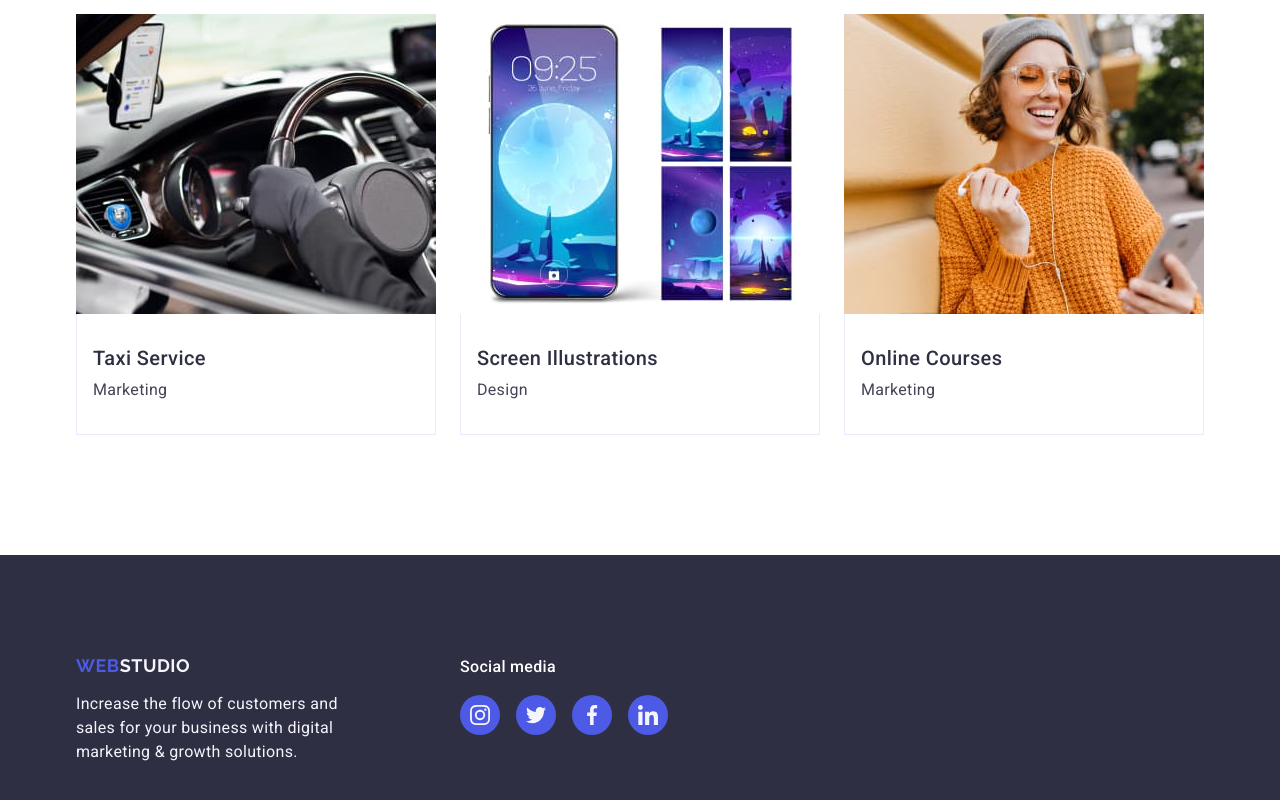
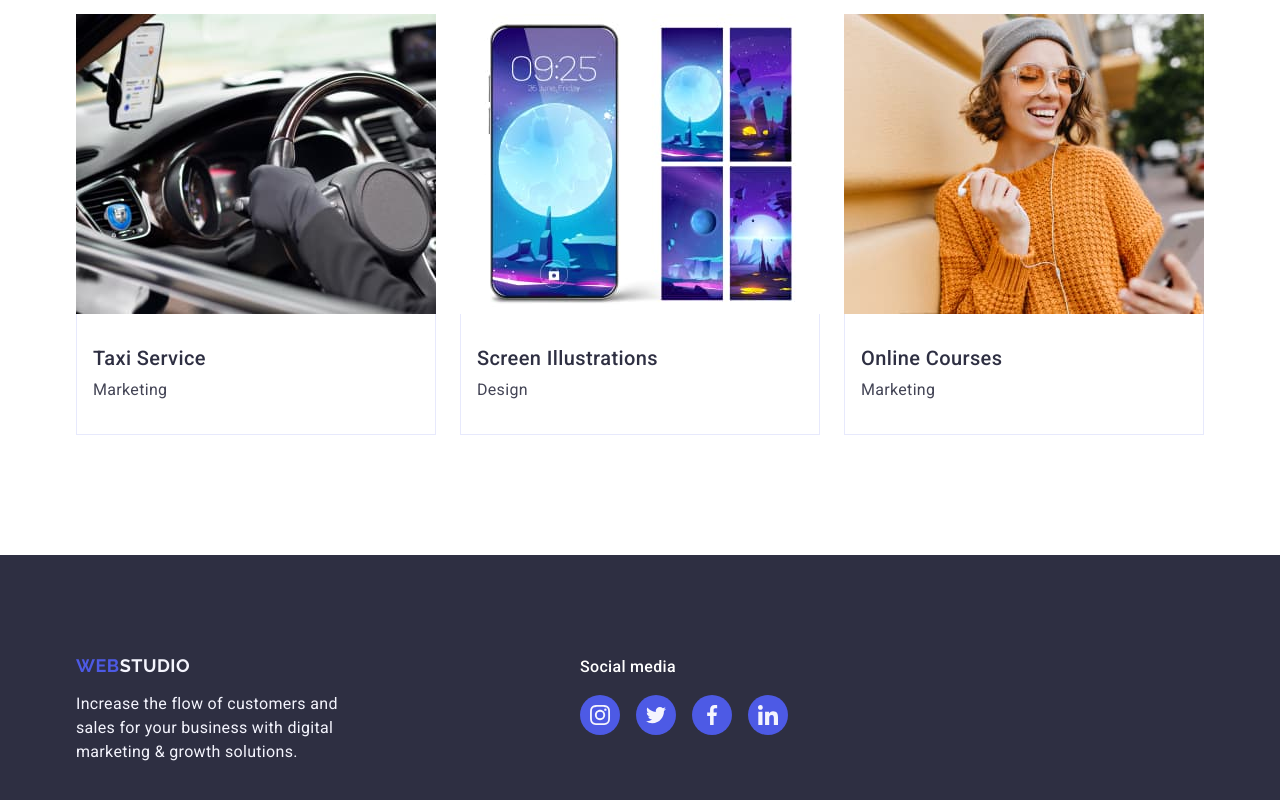
Before and after one commit to Karlson1979/goit-markup-hw-04, a website: page index.html in a window 1280 px wide. Shown: the part 2631-3431 px from the top of the page. Drawn offline with nearby package versions, Linux system fonts and the light colour scheme.

Commit message:
footer-ul

```diff
--- a/css/style.css
+++ b/css/style.css
@@ -434,6 +434,19 @@ transform: translateY(100%);
 .container-footer{
     display: flex;
     gap: 120px;
+    align-items: baseline;
+}
+
+.footer-contact{
+    margin-right: 120px;
+}
+.list-footer{
+    display: flex;
+    gap: 16px;
+}
+.item-footer{
+    width: 40px;
+    height: 40px;
 }
 .contact {
     background-color: #2E2F42;
--- a/index.html
+++ b/index.html
@@ -347,21 +347,26 @@
 
                 <p class="social">Social media</p>
                 <div class="social-link-footer">
-
-                    <a href="" class="icon-cocial-link"><svg class="icon-cocial" width="24" height="20">
+<ul class="list-footer">
+                   <li class="item-footer"> <a href="" class="icon-cocial-link"><svg class="icon-cocial" width="24" height="20">
                             <use href="./images/icons.svg#icon-instagram"></use>
                         </svg></a>
+                    </li>
 
-                    <a href="" class="icon-cocial-link"><svg class="icon-cocial" width="24" height="20">
+                   <li class="item-footer"> <a href="" class="icon-cocial-link"><svg class="icon-cocial" width="24" height="20">
                             <use href="./images/icons.svg#icon-twitter"></use>
                         </svg></a>
-                    <a href="" class="icon-cocial-link"><svg class="icon-cocial" width="24" height="20">
+                    </li>
+                   <li class="item-footer"> <a href="" class="icon-cocial-link"><svg class="icon-cocial" width="24" height="20">
                             <use href="./images/icons.svg#icon-facebook"></use>
                         </svg></a>
+                    </li>
 
-                    <a href="" class="icon-cocial-link"><svg class="icon-cocial" width="24" height="20">
+                   <li class="item-footer"> <a href="" class="icon-cocial-link"><svg class="icon-cocial" width="24" height="20">
                             <use href="./images/icons.svg#icon-linkedin"></use>
                         </svg></a>
+                    </li>
+                    </ul>
                 </div>
             </div>
         </div>
```
